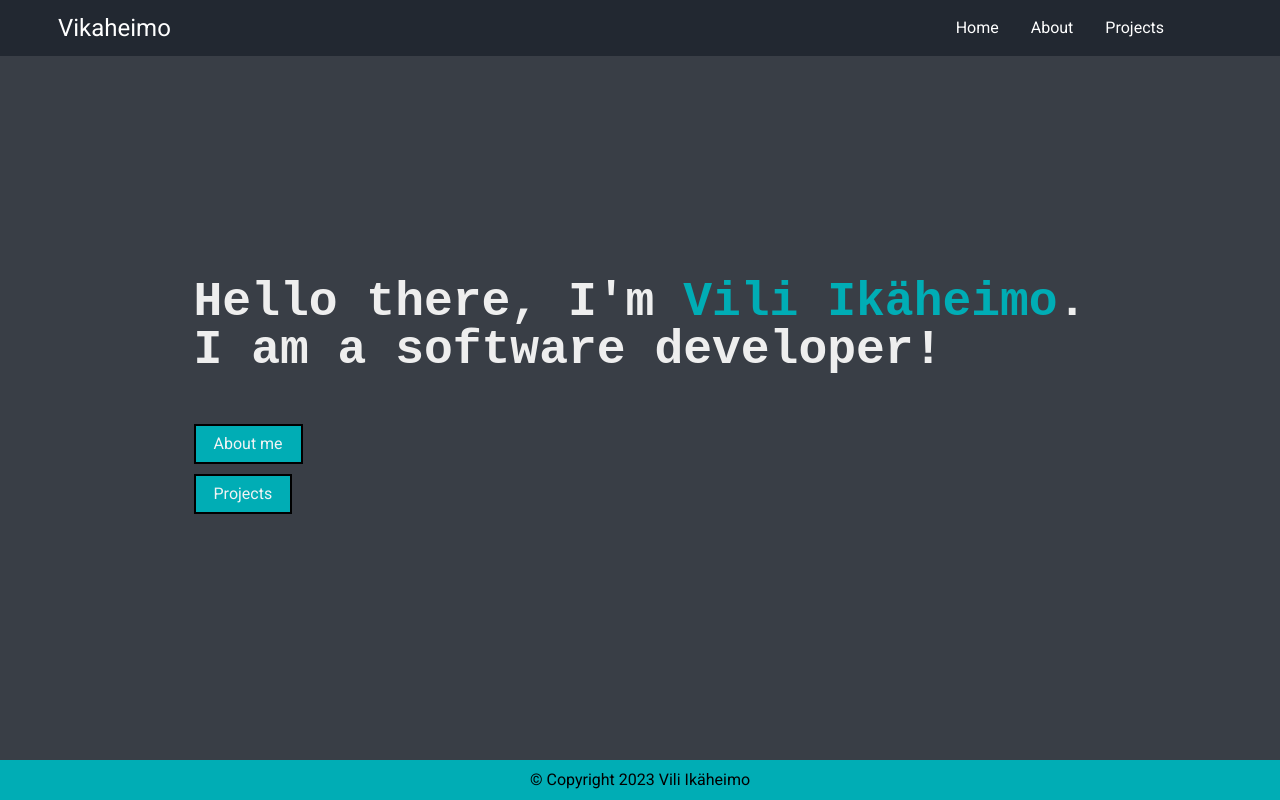
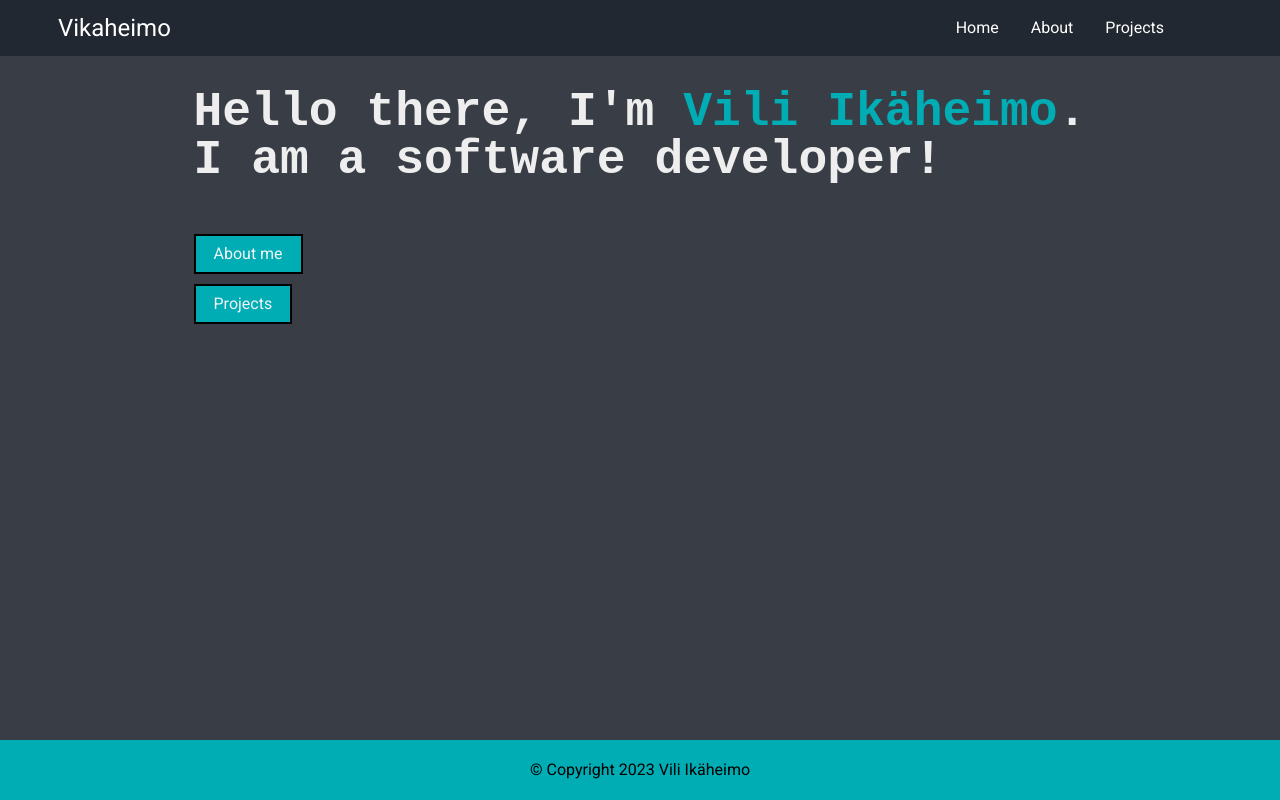
Before and after one commit to Vikaheimo/Portfolio-frontend, a SvelteKit app: page / in a window 1280 px wide. Built offline with nearby package versions, Linux system fonts and the light colour scheme.

Commit message:
Fix footer and page css

```diff
--- a/src/lib/footer.svelte
+++ b/src/lib/footer.svelte
@@ -5,14 +5,15 @@
 
 <style lang="scss">
     footer {
-
-        position: absolute;
-        bottom: 0;
+        position: sticky;
+        top: 100%;
+        height: 60px;
+        clear: both;
         width: 100%;
         display: flex;
         align-items: center;
         justify-content: center;
         background-color: #00ADB5;
-        padding: 0.5rem 0;
+        padding: 1rem;
     }
 </style>
--- a/src/routes/+layout.svelte
+++ b/src/routes/+layout.svelte
@@ -52,15 +52,17 @@
     }
 
     // Custom body
+    :global(body), :global(html) {
+        height: 100%;
+        overflow: scroll;
+    }
+
     :global(body) {
-        min-height: 100vh;
         display: flex;
-        flex-direction: column;
+        flex-direction:column;
     }
 
     @import url('https://fonts.googleapis.com/css2?family=Roboto&display=swap');
-
-
 
 	.navlinks {
 		display: flex;
@@ -68,6 +70,6 @@
 	}
     main {
         color: #EEEEEE;
-        min-height: 85vh;
+        padding: 2rem 0 1rem 0;
     }
 </style>
```
Also changed, not shown: 1 other file (tests, documents, lock files or other folders).
